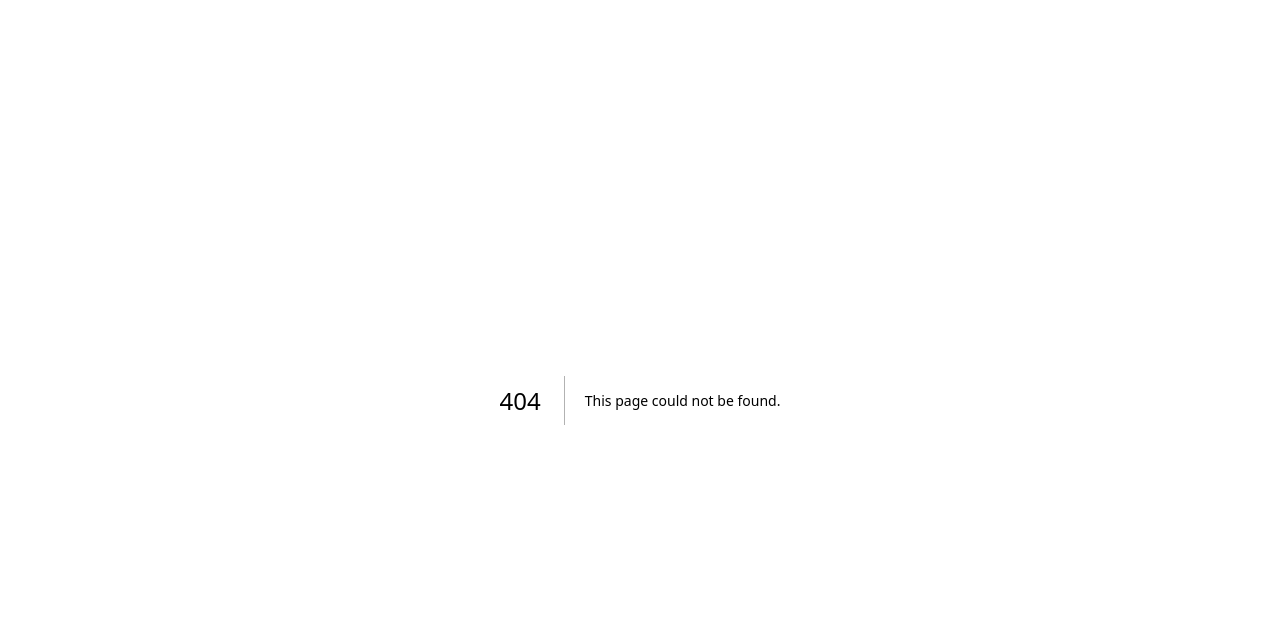
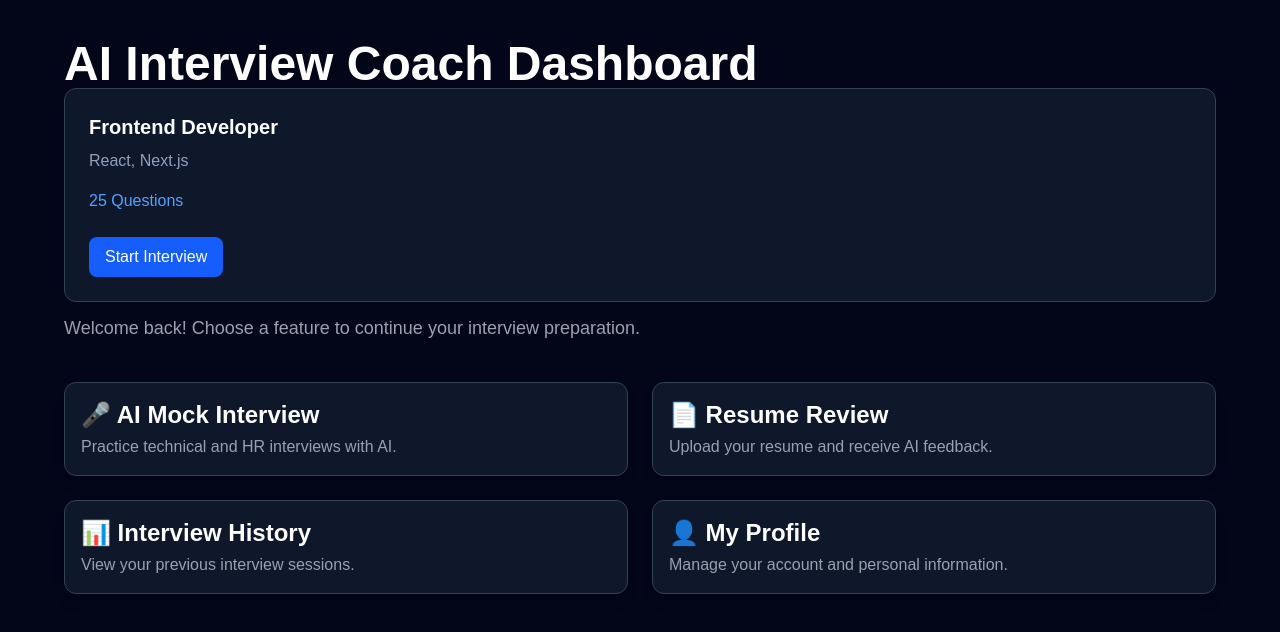
Before and after one commit to hemanthmudder/ai-interview-coach, a Next.js app: page /dashboard in a window 1280 px wide. Before the commit this address had no page. Shown: the top 632 px of the page. Built offline with nearby package versions, Linux system fonts and the light colour scheme.

Commit message:
Day 7: Refactor dashboard using reusable components and map

```diff
--- /dev/null
+++ b/src/app/dashboard/page.tsx
@@ -0,0 +1,31 @@
+import InterviewCard from "@/components/InterviewCard";
+import DashboardCard from "@/components/DashboardCard";
+import { dashboardFeatures } from "@/data/dashboardFeatures";
+
+export default function DashboardPage() {
+  return (
+    <main className="min-h-screen bg-slate-950 text-white px-8 py-10">
+      <div className="max-w-6xl mx-auto">
+        <h1 className="text-5xl font-bold">
+          AI Interview Coach Dashboard
+        </h1>
+        <InterviewCard />
+
+        <p className="mt-3 text-gray-400 text-lg">
+          Welcome back! Choose a feature to continue your interview preparation.
+        </p>
+
+        <div className="grid gap-6 mt-10 md:grid-cols-2">
+
+          {dashboardFeatures.map((feature) => (
+            <DashboardCard
+              key={feature.title}
+              title={feature.title}
+               description={feature.description}
+             />
+          ))}
+        </div>
+      </div>
+    </main>
+  );
+}
--- a/src/app/page.tsx
+++ b/src/app/page.tsx
@@ -1,3 +1,4 @@
+import Link from "next/link";
 import {
   Show,
   SignInButton,
@@ -34,9 +35,11 @@ export default function Home() {
           receive instant feedback, and land your dream job.
         </p>
 
-        <button className="mt-10 bg-blue-600 hover:bg-blue-700 px-8 py-4 rounded-xl text-lg font-semibold">
-          Start Practicing
-        </button>
+        <Link href="/dashboard">
+  <button className="mt-10 bg-blue-600 hover:bg-blue-700 px-8 py-4 rounded-xl text-lg font-semibold">
+    Start Practicing
+  </button>
+</Link>
       </section>
     </main>
   );
--- /dev/null
+++ b/src/components/DashboardCard.tsx
@@ -0,0 +1,21 @@
+type DashboardCardProps = {
+  title: string;
+  description: string;
+};
+
+export default function DashboardCard({
+  title,
+  description,
+}: DashboardCardProps) {
+  return (
+    <div className="rounded-xl border border-slate-700 bg-slate-900 p-4 shadow-lg hover:border-blue-500 hover:scale-105 transition-all duration-500 cursor-pointer">
+      <h2 className="text-2xl font-semibold text-white">
+        {title}
+      </h2>
+
+      <p className="mt-1 text-gray-400">
+        {description}
+      </p>
+    </div>
+  );
+}
--- /dev/null
+++ b/src/components/InterviewCard.tsx
@@ -0,0 +1,21 @@
+export default function InterviewCard() {
+  return (
+    <div className="rounded-xl border border-slate-700 bg-slate-900 p-6">
+      <h2 className="text-xl font-bold text-white">
+        Frontend Developer
+      </h2>
+
+      <p className="mt-2 text-slate-400">
+        React, Next.js
+      </p>
+
+      <p className="mt-4 text-blue-400">
+        25 Questions
+      </p>
+
+      <button className="mt-6 rounded-lg bg-blue-600 px-4 py-2 text-white hover:bg-blue-700">
+        Start Interview
+      </button>
+    </div>
+  );
+}
--- /dev/null
+++ b/src/data/dashboardFeatures.ts
@@ -0,0 +1,18 @@
+export const dashboardFeatures = [
+  {
+    title: "🎤 AI Mock Interview",
+    description: "Practice technical and HR interviews with AI.",
+  },
+  {
+    title: "📄 Resume Review",
+    description: "Upload your resume and receive AI feedback.",
+  },
+  {
+    title: "📊 Interview History",
+    description: "View your previous interview sessions.",
+  },
+  {
+    title: "👤 My Profile",
+    description: "Manage your account and personal information.",
+  },
+];
--- /dev/null
+++ b/src/data/interviews.ts
@@ -0,0 +1,20 @@
+export const interviews = [
+  {
+    id: 1,
+    title: "Frontend Developer",
+    skills: "React, Next.js",
+    questions: 25,
+  },
+  {
+    id: 2,
+    title: "Backend Developer",
+    skills: "Node.js, Express",
+    questions: 20,
+  },
+  {
+    id: 3,
+    title: "Full Stack Developer",
+    skills: "React, Node.js",
+    questions: 30,
+  },
+];
--- a/src/middleware.ts
+++ b/src/middleware.ts
@@ -1,6 +1,14 @@
-import { clerkMiddleware } from "@clerk/nextjs/server";
+import { clerkMiddleware, createRouteMatcher } from "@clerk/nextjs/server";
 
-export default clerkMiddleware();
+const isProtectedRoute = createRouteMatcher([
+  "/dashboard(.*)",
+]);
+
+export default clerkMiddleware(async (auth, req) => {
+  if (isProtectedRoute(req)) {
+    await auth.protect();
+  }
+});
 
 export const config = {
   matcher: [
```
